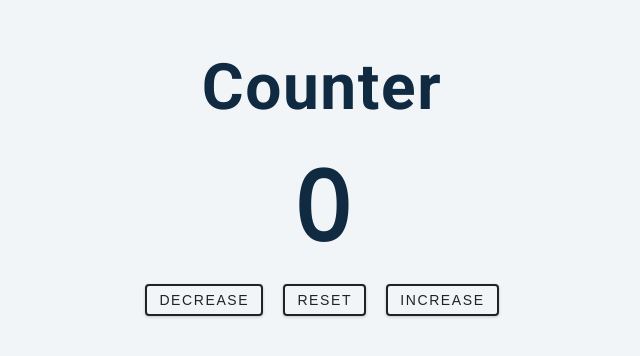
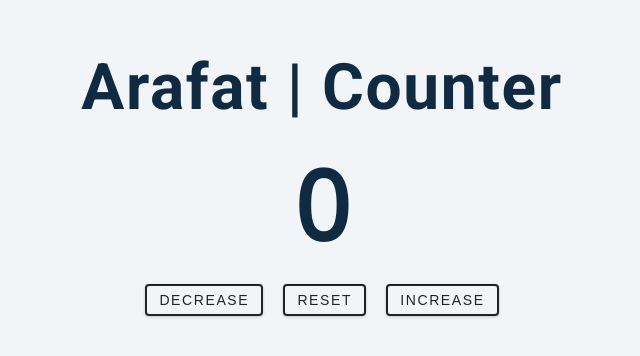
Before and after one commit to 47xCoding/Counter-tocada, a plain HTML site: page setup/index.html in a window 1280 px wide. Shown: the part 210-566 px from the top of the page, without its empty margins (318-958 px from the left). Drawn offline with nearby package versions, Linux system fonts and the light colour scheme.

Commit message:
Added signature
Added Arafat | Counter

```diff
--- a/setup/index.html
+++ b/setup/index.html
@@ -11,7 +11,7 @@
   <body>
     <main>
       <div class="container">
-        <h1>Counter</h1>
+        <h1>Arafat | Counter</h1>
         <span id="value">0</span>
         <div class="btn-container">
           <button class="btn decrease">decrease</button>
```
